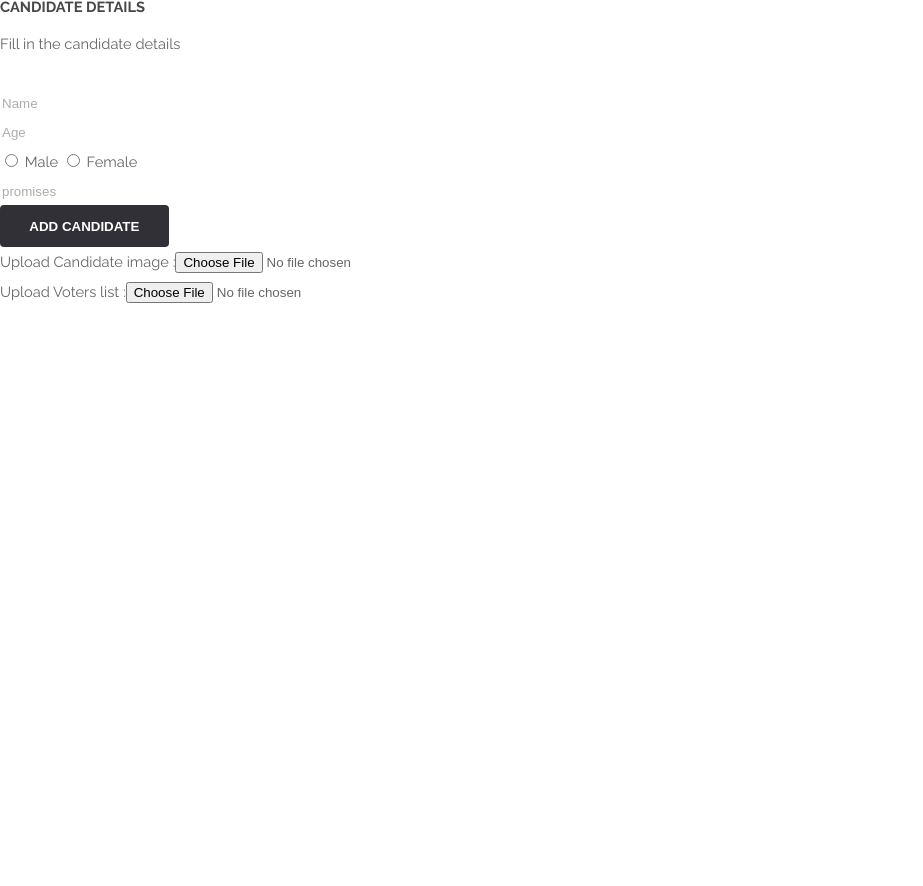
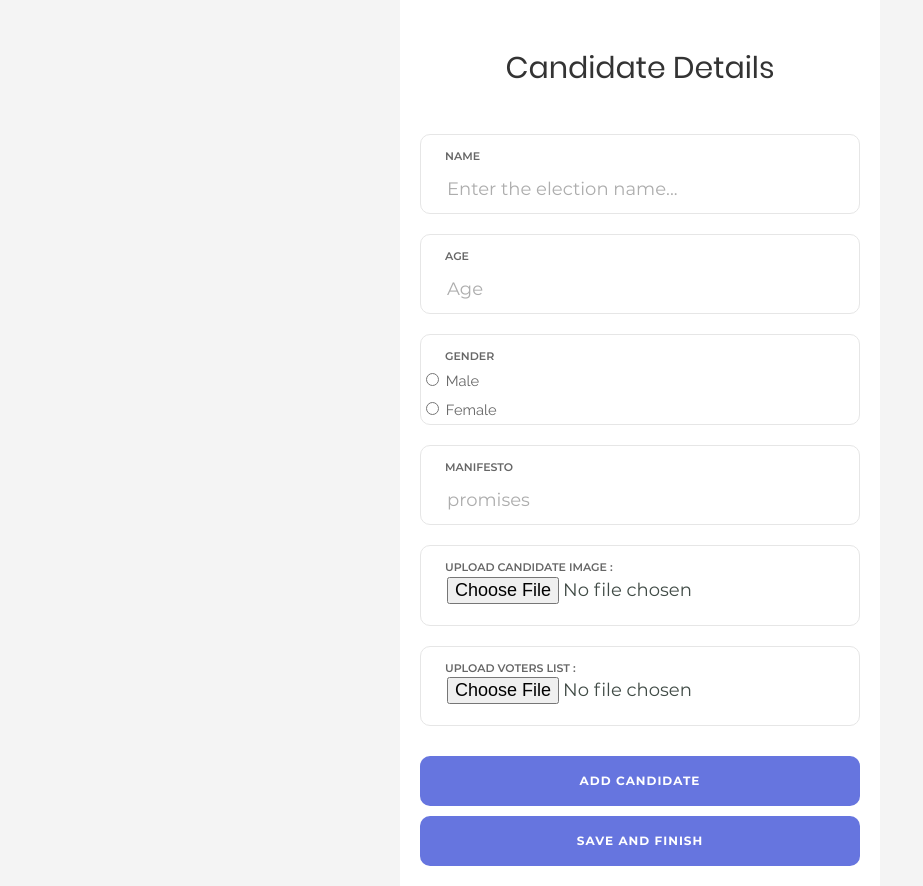
Before and after one commit to reddybhargava/vote-maadi, a React (Create React App) app in the folder client/: page /admin/candidates in a window 1280 px wide. Shown: the whole page, without its empty margins (0-923 px from the left). Before the commit the page ends 800 px from the top, so only its background shows below. Built offline with nearby package versions, Linux system fonts and the light colour scheme.

Commit message:
more css stuff

```diff
--- a/client/src/components/auth/SignUp.js
+++ b/client/src/components/auth/SignUp.js
@@ -103,6 +103,7 @@ export class SignUp extends Component {
                 <label className="label-input100">Type</label>
                 <input
                   type="radio"
+                  className="input100"
                   name="type"
                   value="Admin"
                   onChange={this.onChange}
@@ -111,6 +112,7 @@ export class SignUp extends Component {
                 <br />
                 <input
                   type="radio"
+                  className="input100"
                   name="type"
                   value="Voter"
                   onChange={this.onChange}
--- a/client/src/components/layout/Landing.js
+++ b/client/src/components/layout/Landing.js
@@ -17,7 +17,7 @@ export class Landing extends Component {
 					<p> Cast your Vote. <br /> Every vote matters</p>
 					<ul className="actions">
 						<Link to="/view/ongoing" className="btn btn-light">
-						<li><a href="#" className="button special big"> Vote Now!</a> </li>
+						<li><div href="#" className="button special big"> Vote Now!</div> </li>
 						</Link>
 					</ul>
 				</section>
--- a/client/src/components/pages/AddCandidate.js
+++ b/client/src/components/pages/AddCandidate.js
@@ -1,19 +1,19 @@
-import React, { Fragment, useState, Component } from 'react';
-import { Link, Redirect } from 'react-router-dom';
-import axios from 'axios';
+import React, { Fragment, useState, Component } from "react";
+import { Link, Redirect } from "react-router-dom";
+import axios from "axios";
 
 export class AddCandidate extends Component {
   state = {
-        name: '',
-        promises: '',
-        gender: '',
-		age: '',
+    name: "",
+    promises: "",
+    gender: "",
+    age: "",
     selectedFile: null,
     csv: null,
     redirect: false,
   };
 
-	onChange = (e) => this.setState({ [e.target.name] : e.target.value });
+  onChange = (e) => this.setState({ [e.target.name]: e.target.value });
 
   onFileChange = (event) => {
     // Update the state
@@ -33,36 +33,32 @@ export class AddCandidate extends Component {
       promises: this.state.promises,
       gender: this.state.gender,
       age: this.state.age,
-		  selectedFile : this.state.selectedFile,
-		  csv : this.state.csv
-		}
+    //   selectedFile: this.state.selectedFile,
+    //   csv: this.state.csv,
+    };
     const config = {
       headers: {
         "Content-Type": "application/json",
-			  "x-auth-token": this.props.location.state.token
-			}
+        "x-auth-token": this.props.location.state.token,
+      },
     };
 
-		const url = "/api/elections/" +this.props.location.state.electionId + "/candidates";
+    const url =
+      "/api/elections/" + this.props.location.state.electionId + "/candidates";
     console.log(url);
 
     try {
-			const res = await axios.post(
-			  url,
-			  [newCandidate],
-			  config
-			);
+      const res = await axios.post(url, [newCandidate], config);
       console.log(res);
     } catch (error) {
       const response = error.response;
       console.log(response.data);
     }
-	}
+  };
 
-
-    onFinish =  (e) => {
+  onFinish = (e) => {
     this.addCandidate(e);
-		this.setState({redirect : true});
+    this.setState({ redirect: true });
   };
 
   render() {
@@ -71,32 +67,43 @@ export class AddCandidate extends Component {
     }
     return (
       <Fragment>
-				<h1 className="large text-primary">Candidate Details</h1>
-				<p className="lead">Fill in the candidate details</p>
-				<form className="form">
-					<div className="form-group">
+        <div className="container-contact100" style={styles}>
+          <div className="wrap-contact100" style={styles2}>
+            <span className="contact100-form-title" style={{ paddingTop: 20 }}>
+              Candidate Details
+            </span>
+
+            <div className="wrap-input100 validate-input">
+              <label className="label-input100">Name</label>
               <input
+                id="name"
+                className="input100"
                 type="text"
-							placeholder="Name"
+                placeholder="Enter the election name..."
                 name="name"
                 value={this.state.name}
                 onChange={this.onChange}
                 required
               />
+              <span className="focus-input100"></span>
             </div>
 
-					<div className="form-group">
+            <div className="wrap-input100 validate-input">
+              <label className="label-input100">Age</label>
               <input
                 type="number"
                 placeholder="Age"
+                className="input100"
                 name="age"
                 value={this.state.age}
                 onChange={this.onChange}
                 required
               />
+              <span className="focus-input100"></span>
             </div>
 
-                    <div className="form-group">
+            <div className="wrap-input100 validate-input">
+              <label className="label-input100">Gender </label>
               <input
                 type="radio"
                 name="gender"
@@ -104,6 +111,7 @@ export class AddCandidate extends Component {
                 onChange={this.onChange}
               />
               <span className="lead"> Male </span>
+              <br />
               <input
                 type="radio"
                 name="gender"
@@ -111,44 +119,77 @@ export class AddCandidate extends Component {
                 onChange={this.onChange}
               />
 			  <span className="lead"> Female </span>
+              <span className="focus-input100"></span>
             </div>
 
-                    <div className="form-group">
+            <div className="wrap-input100 validate-input">
+              <label className="label-input100">Manifesto </label>
               <input
                 type="text"
                 placeholder="promises"
+                className="input100"
                 name="promises"
                 value={this.state.promises}
                 onChange={this.onChange}
                 required
               />
+              <span className="focus-input100"></span>
             </div>
+            {/*
 					<div className="form-group">
 						<input
 							type="reset"
 							value="Add Candidate"
 						/>
-						{/* </input> */}
-					</div>
-				</form>
+					</div>					 */}
 
-				<div className="form-group">
-					Upload Candidate image :
-            		<input type="file" className="img" onChange={this.onFileChange} />
+			<div className="wrap-input100 validate-input">
+              <label className="label-input100">Upload Candidate image : </label>
+              <input type="file" className="input100" onChange={this.onFileChange} />
             </div>
 
-				<div className="form-group">
-					Upload Voters list :
-            	<input type="file" className="img" onChange={this.onCSVChange} />
+			<div className="wrap-input100 validate-input">
+              <label className="label-input100">Upload Voters list : </label>
+              <input type="file" className="input100" onChange={this.onCSVChange} />
             </div>
 
-				<button className="btn btn-primary" onClick={this.addCandidate}> Add Candidate</button>
-				<div>
-                	<button className="btn btn-primary" onClick={this.onFinish}> Save and Finish</button>
+            <div className="container-contact100-form-btn">
+              <button
+                className="contact100-form-btn"
+                onClick={this.addCandidate}
+              >
+                Add Candidate
+              </button>
+            </div>
+
+            <br />
+
+            <div className="container-contact100-form-btn">
+              <button className="contact100-form-btn" onClick={this.onFinish}>
+                Save and Finish
+              </button>
+            </div>
+          </div>
         </div>
       </Fragment>
-		)
+    );
   }
 }
 
+const styles = {
+  backgroundColor: "#f4f4f4",
+  paddingLeft: 400,
+  paddingRight: 400,
+  width: "100%",
+};
+
+const styles2 = {
+  backgroundColor: "white",
+  paddingLeft: 20,
+  paddingRight: 20,
+  paddingBottom: 20,
+  paddingTop: 30,
+  width: "100%",
+};
+
 export default AddCandidate;
--- a/client/src/components/pages/AddElection.js
+++ b/client/src/components/pages/AddElection.js
@@ -33,7 +33,7 @@ export class AddElection extends Component {
       description: this.state.description,
       startTime: this.state.startTime,
       endTime: this.state.endTime,
-      selectedFile: this.state.selectedFile,
+      // selectedFile: this.state.selectedFile,
     };
 
     console.log(body);
--- a/client/src/components/pages/OngoingElections.js
+++ b/client/src/components/pages/OngoingElections.js
@@ -2,6 +2,7 @@ import React, { Component } from 'react'
 import axios from 'axios'
 import ViewElection from './ViewElection'
 import "./view_election.css";
+import "../../templates/css/main.css";
 
 
 export class OngoingElections extends Component {
@@ -26,12 +27,12 @@ export class OngoingElections extends Component {
         );
 
         return (
-            <div>
-                <h1>
+            <div style={styles}>
+                <h1 style={heading}>
                     Elections
                 </h1>
                 <ul>
-                    <div className="election">
+                    <div className="election" style={{paddingTop : '20px'}}>
                         {items}
                     </div>
                 </ul>
@@ -40,4 +41,15 @@ export class OngoingElections extends Component {
     }
 }
 
+const styles = {
+    backgroundColor: 'white',
+    paddingTop : '100px',
+    paddingLeft : '20px',
+}
+
+const heading = {
+    marginBottom : '10px',
+    fontSize: '50px'
+}
+
 export default OngoingElections;
--- a/client/src/components/pages/ViewElection.js
+++ b/client/src/components/pages/ViewElection.js
@@ -14,20 +14,20 @@ class ViewElection extends Component {
     render() {
         return (
 
-        <div className='product'>
+        <div className='product' style={{backgroundColor: '#f4f4f4'}}>
             <Link to={
                     { pathname: "/view/ongoing/election",
                       state: { electionId: this.props.item._id,
                                token: this.props.token
                     },
-                    }} >;
+                    }} >
                 <Fragment>
                     <img src={this.props.item.imageURL} />
                     <h2 className='header'>{this.props.item.name}</h2>
                     <br />
                     <p className='description'> {this.props.item.description} </p>
                     <br />
-                    <div className='btn'>VOTE!</div>
+                    <button className='button'>VOTE!</button>
                 </Fragment>
 
             </Link>
--- a/client/src/templates/css/main.css
+++ b/client/src/templates/css/main.css
@@ -184,13 +184,13 @@
 		}
 
 	a {
-		text-decoration: underline;
-		color: #f32853;
+		text-decoration: none;
+		/* color: #f32853; */
 	}
 
-		a:hover {
-			text-decoration: none;
-		}
+	a:hover {
+		text-decoration: none;
+	}
 
 	strong, b {
 		color: #484848;
@@ -608,6 +608,7 @@
 
 	.icon {
 		text-decoration: none;
+		color: #f32853;
 		border-bottom: none;
 		position: relative;
 	}
```
Also changed, not shown: client/src/components/pages/view_election.css (+10 -9 lines). Lines whose indentation alone changed are shown as unchanged.
